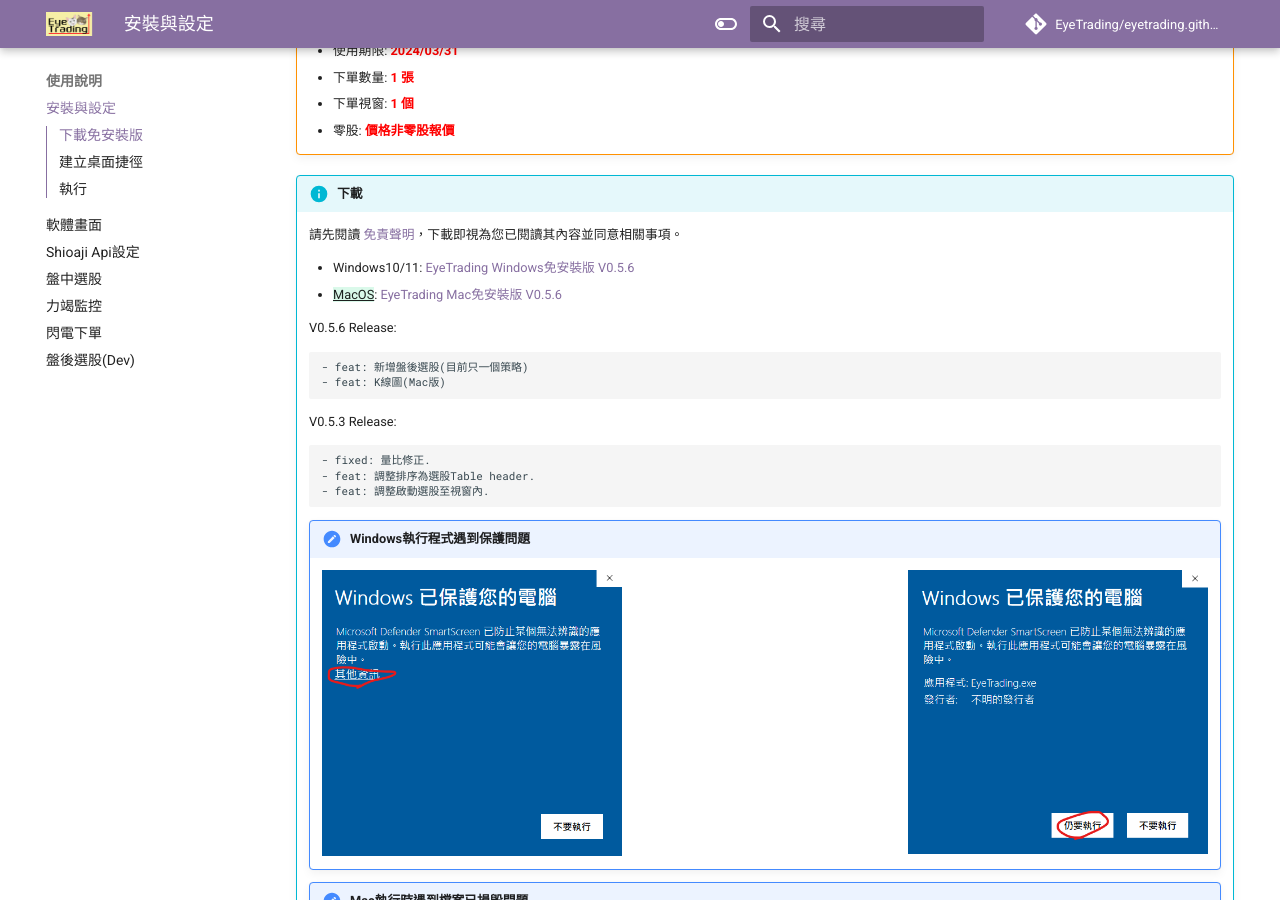
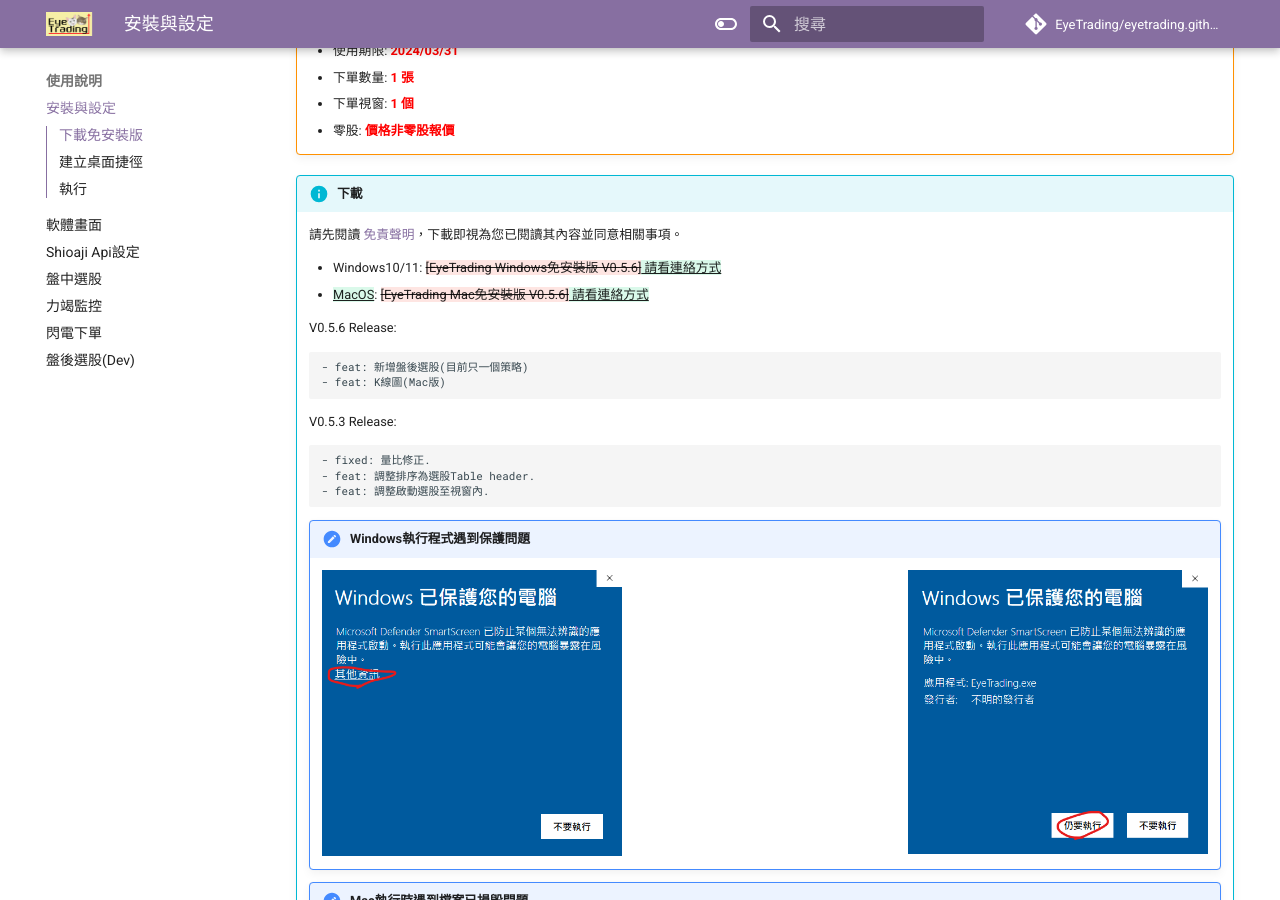
Before and after one commit to EyeTrading/eyetrading.github.io, an MkDocs documentation site: the page built from docs/guides/index.md, in a window 1280 px wide and 900 px high, scrolled down 397 px. Built offline with MkDocs 1.6.1 and Material for MkDocs 9.7.7, drawn with Linux system fonts in a browser that asks for light colours; comment, search, counter and statistics services are not loaded.

Commit message:
Add files via upload

```diff
--- a/docs/guides/index.md
+++ b/docs/guides/index.md
@@ -15,8 +15,8 @@
 
     請先閱讀 [免責聲明](../disclaimer.md/)，下載即視為您已閱讀其內容並同意相關事項。
 
-    - Windows10/11: [EyeTrading Windows免安裝版 V0.5.6](https://github.com/EyeTrading/EyeTrading_win/archive/refs/heads/main.zip)
-    - {++MacOS++}: [EyeTrading Mac免安裝版 V0.5.6](https://github.com/EyeTrading/EyeTrading_mac/archive/refs/heads/main.zip)
+    - Windows10/11: {~~[EyeTrading Windows免安裝版 V0.5.6]~> 請看連絡方式~~}
+    - {++MacOS++}: {~~[EyeTrading Mac免安裝版 V0.5.6]~> 請看連絡方式~~}
 
     V0.5.6 Release:
 
```
